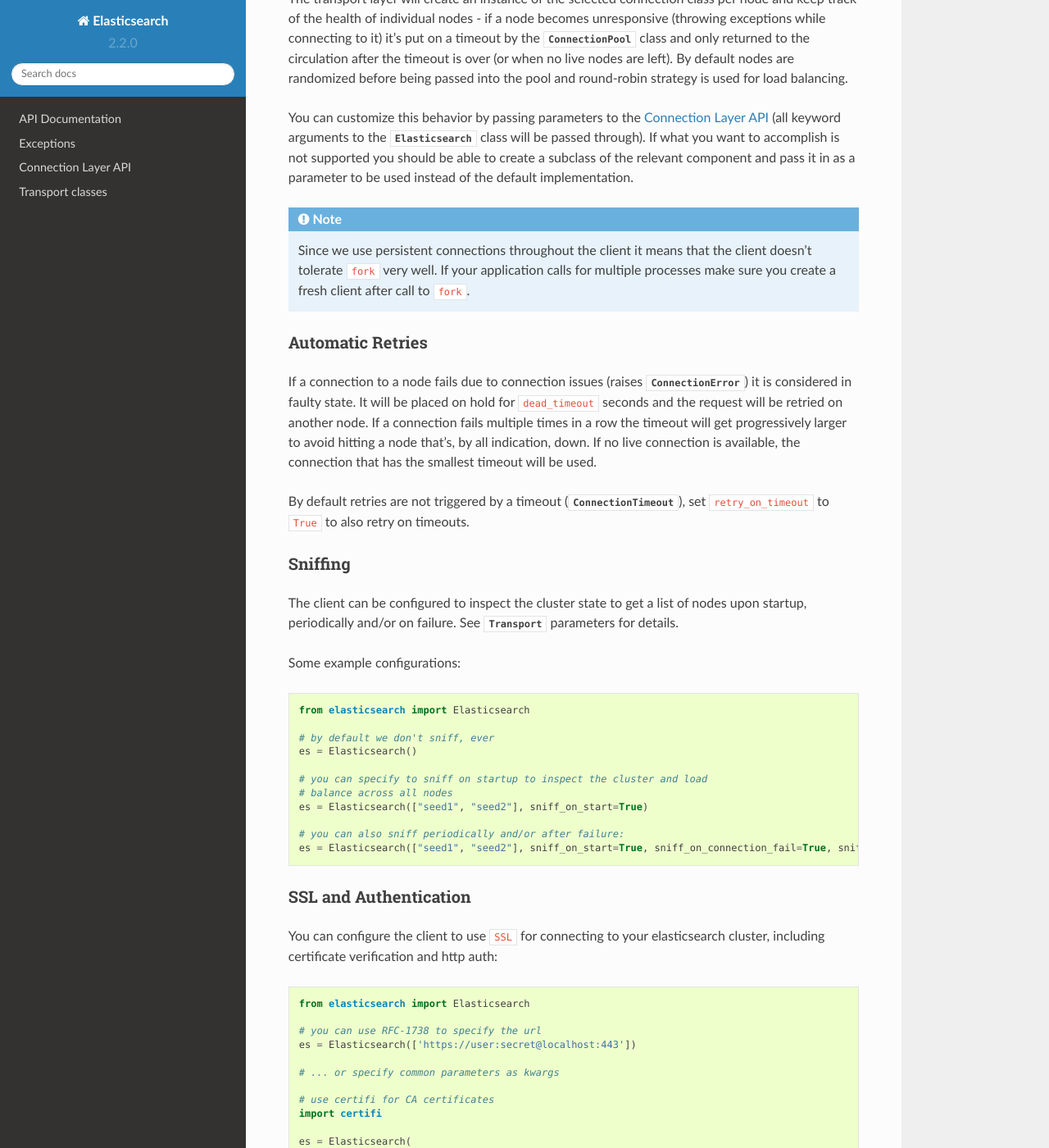
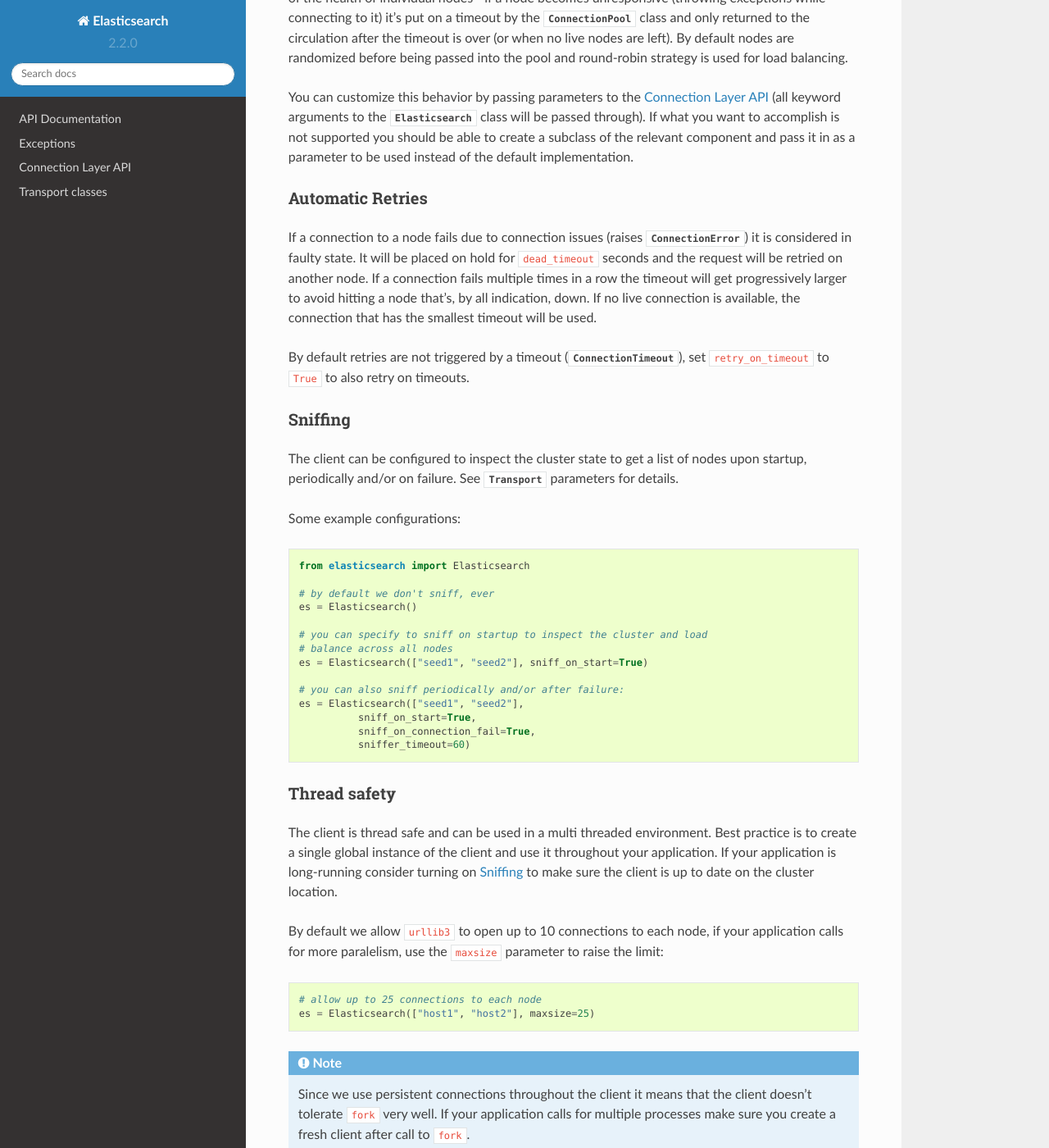
Before and after one commit to Logiclayer1111/elasticsearch, a Sphinx documentation site: the page built from docs/index.rst, in a window 1280 px wide and 1400 px high, scrolled down 1707 px. Shown: the whole window at 82% size. Built offline with Sphinx 7.4.7 and the Read the Docs theme 2.0.0, drawn with Linux system fonts in a browser that asks for light colours; pages that are not in the unit, such as notebooks, are missing from menus; some of the changed text lies outside the part shown.

Commit message:
Updated docs and highlighted thread safety and maxsize
Closes #329

```diff
--- a/docs/index.rst
+++ b/docs/index.rst
@@ -149,8 +140,33 @@
     es = Elasticsearch(["seed1", "seed2"], sniff_on_start=True)
 
     # you can also sniff periodically and/or after failure:
-    es = Elasticsearch(["seed1", "seed2"], sniff_on_start=True, sniff_on_connection_fail=True, sniffer_timeout=60)
+    es = Elasticsearch(["seed1", "seed2"],
+              sniff_on_start=True,
+              sniff_on_connection_fail=True,
+              sniffer_timeout=60)
 
+Thread safety
+~~~~~~~~~~~~~
+
+The client is thread safe and can be used in a multi threaded environment. Best
+practice is to create a single global instance of the client and use it
+throughout your application. If your application is long-running consider
+turning on :ref:`sniffing` to make sure the client is up to date on the cluster
+location.
+
+By default we allow ``urllib3`` to open up to 10 connections to each node, if
+your application calls for more paralelism, use the ``maxsize`` parameter to
+raise the limit::
+
+    # allow up to 25 connections to each node
+    es = Elasticsearch(["host1", "host2"], maxsize=25)
+
+.. note::
+
+    Since we use persistent connections throughout the client it means that the
+    client doesn't tolerate ``fork`` very well. If your application calls for
+    multiple processes make sure you create a fresh client after call to
+    ``fork``.
 
 SSL and Authentication
 ~~~~~~~~~~~~~~~~~~~~~~
```
Also changed, not shown: other parts of docs/index.rst (+1 -10 lines).
